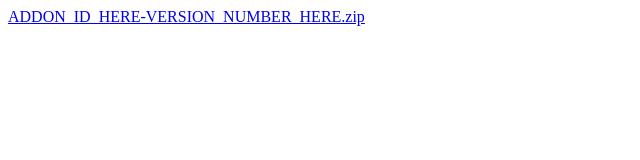
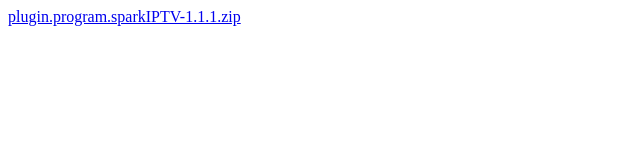
Before and after one commit to Ryann-Devv/spark-iptv, a plain HTML site: page index.html in a window 1280 px wide. Shown: the whole page, without its empty margins (0-640 px from the left). Drawn offline with Linux system fonts and the light colour scheme.

Commit message:
Update index.html

```diff
--- a/index.html
+++ b/index.html
@@ -1,2 +1,2 @@
 <!DOCTYPE html>
-<a href="ADDON_ID_HERE-VERSION_NUMBER_HERE.zip">ADDON_ID_HERE-VERSION_NUMBER_HERE.zip</a>
+<a href="plugin.program.sparkIPTV-1.1.1.zip">plugin.program.sparkIPTV-1.1.1.zip</a>
```
